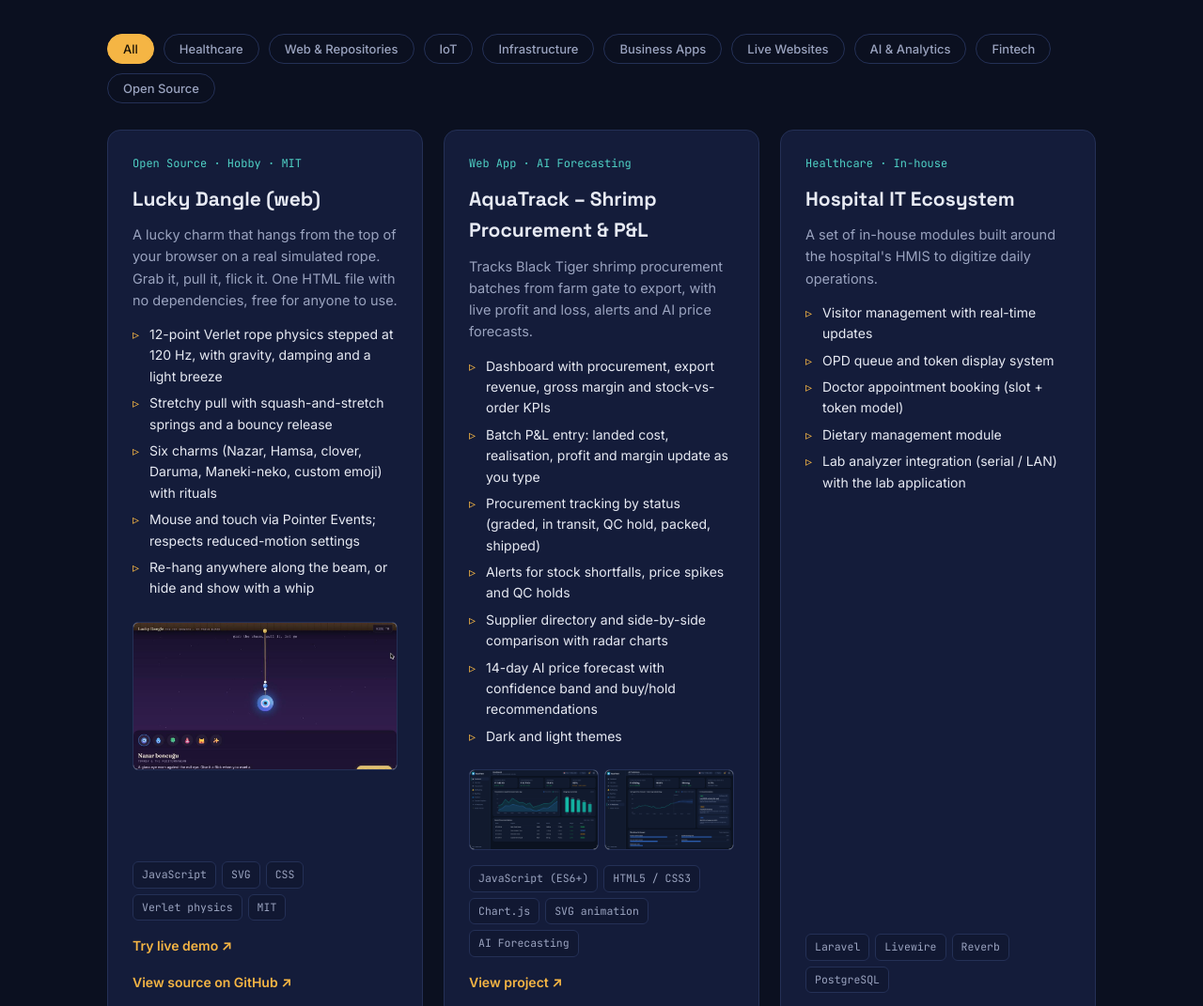
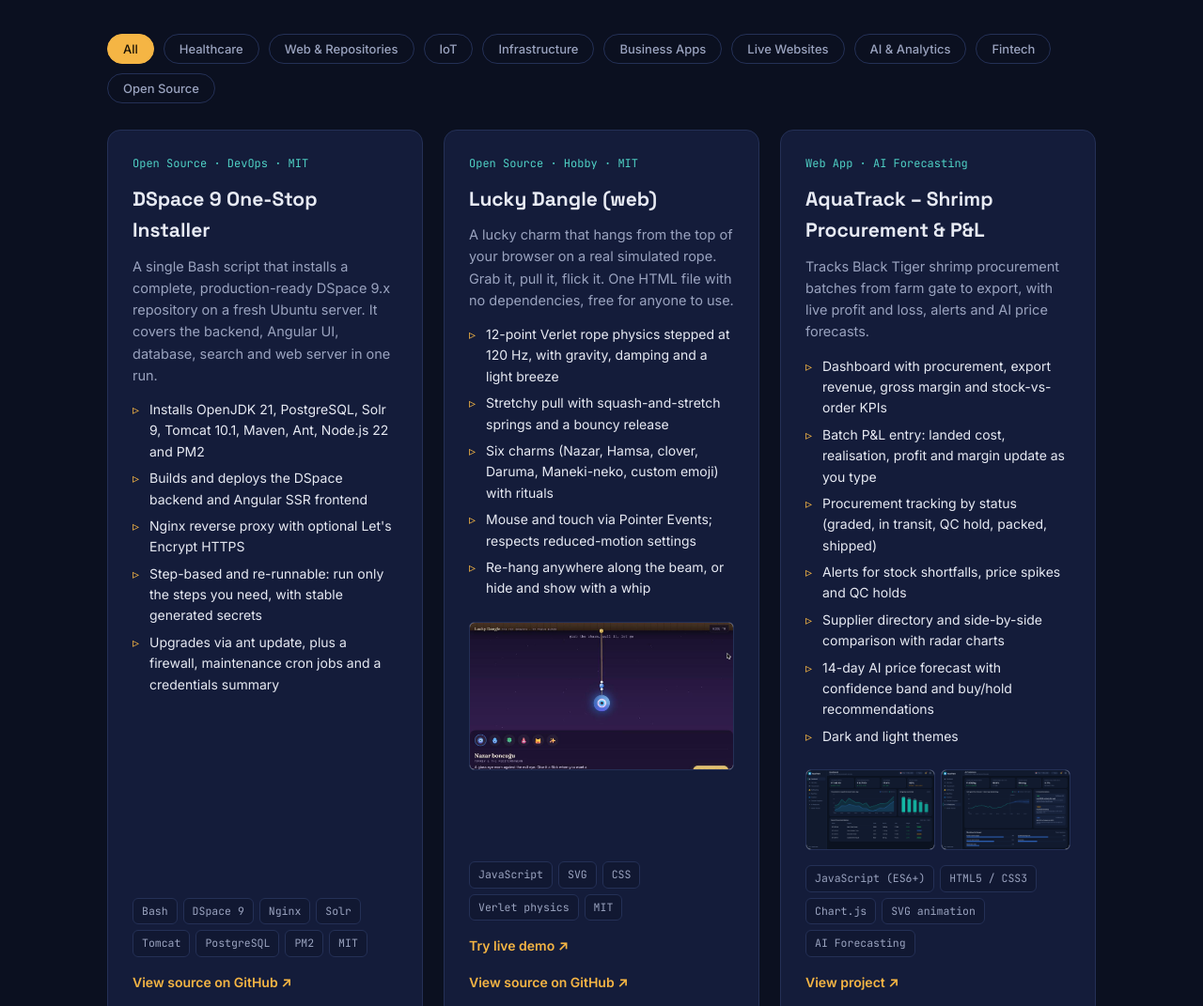
Before and after one commit to varunvasudevan/varunvasudevan.github.io, a plain HTML site: page index.html in a window 1280 px wide. Shown: the part 1680-2751 px from the top of the page at 94% size. Drawn offline with Linux system fonts and the light colour scheme.

Commit message:
Add DSpace 9 installer (open source)

```diff
--- a/index.html
+++ b/index.html
@@ -205,6 +205,21 @@
     </div>
 
     <div class="grid">
+
+      <article class="card" data-c="opensource">
+        <div class="cat">Open Source · DevOps · MIT</div>
+        <h3>DSpace 9 One-Stop Installer</h3>
+        <p>A single Bash script that installs a complete, production-ready DSpace 9.x repository on a fresh Ubuntu server. It covers the backend, Angular UI, database, search and web server in one run.</p>
+        <ul>
+          <li>Installs OpenJDK 21, PostgreSQL, Solr 9, Tomcat 10.1, Maven, Ant, Node.js 22 and PM2</li>
+          <li>Builds and deploys the DSpace backend and Angular SSR frontend</li>
+          <li>Nginx reverse proxy with optional Let's Encrypt HTTPS</li>
+          <li>Step-based and re-runnable: run only the steps you need, with stable generated secrets</li>
+          <li>Upgrades via ant update, plus a firewall, maintenance cron jobs and a credentials summary</li>
+        </ul>
+        <div class="chips"><span class="chip">Bash</span><span class="chip">DSpace 9</span><span class="chip">Nginx</span><span class="chip">Solr</span><span class="chip">Tomcat</span><span class="chip">PostgreSQL</span><span class="chip">PM2</span><span class="chip">MIT</span></div>
+        <a class="visit" href="https://github.com/varunvasudevan/dspace9-installer" target="_blank" rel="noopener">View source on GitHub ↗</a>
+      </article>
 
       <article class="card" data-c="opensource">
         <div class="cat">Open Source · Hobby · MIT</div>
@@ -552,7 +567,7 @@
       <div class="skill"><h4>Frontend</h4><div class="chips"><span class="chip">JavaScript (ES6+)</span><span class="chip">HTML5 / CSS3</span><span class="chip">Angular</span><span class="chip">Tailwind CSS</span><span class="chip">Bootstrap</span><span class="chip">Chart.js</span><span class="chip">WordPress</span></div></div>
       <div class="skill"><h4>Desktop &amp; Mobile</h4><div class="chips"><span class="chip">Tkinter</span><span class="chip">OpenCV</span><span class="chip">PyInstaller</span><span class="chip">pywin32</span><span class="chip">Flutter</span><span class="chip">Kotlin (in progress)</span></div></div>
       <div class="skill"><h4>Data &amp; AI</h4><div class="chips"><span class="chip">PostgreSQL</span><span class="chip">MySQL</span><span class="chip">TimescaleDB</span><span class="chip">Solr</span><span class="chip">Valkey / Redis</span><span class="chip">Time-series forecasting</span><span class="chip">Physics simulation (Verlet)</span><span class="chip">Google Analytics</span><span class="chip">LLM / RAG (Ollama)</span></div></div>
-      <div class="skill"><h4>Cloud &amp; DevOps</h4><div class="chips"><span class="chip">AWS EC2 · S3 · RDS</span><span class="chip">Lambda</span><span class="chip">Route 53</span><span class="chip">Docker</span><span class="chip">Linux</span></div></div>
+      <div class="skill"><h4>Cloud &amp; DevOps</h4><div class="chips"><span class="chip">AWS EC2 · S3 · RDS</span><span class="chip">Lambda</span><span class="chip">Route 53</span><span class="chip">Docker</span><span class="chip">Linux</span><span class="chip">Bash scripting</span><span class="chip">Nginx</span><span class="chip">Let's Encrypt</span><span class="chip">PM2</span></div></div>
       <div class="skill"><h4>Infrastructure</h4><div class="chips"><span class="chip">Networking / VLAN</span><span class="chip">Active Directory</span><span class="chip">Windows Server</span><span class="chip">Zabbix / PRTG</span><span class="chip">Cybersecurity</span></div></div>
       <div class="skill"><h4>IoT &amp; Platforms</h4><div class="chips"><span class="chip">ESP32</span><span class="chip">MQTT</span><span class="chip">Keycloak</span><span class="chip">DSpace</span><span class="chip">Odoo</span><span class="chip">HMIS / LIMS</span><span class="chip">Lab analyzer integration</span><span class="chip">Data migration</span></div></div>
     </div>
```
